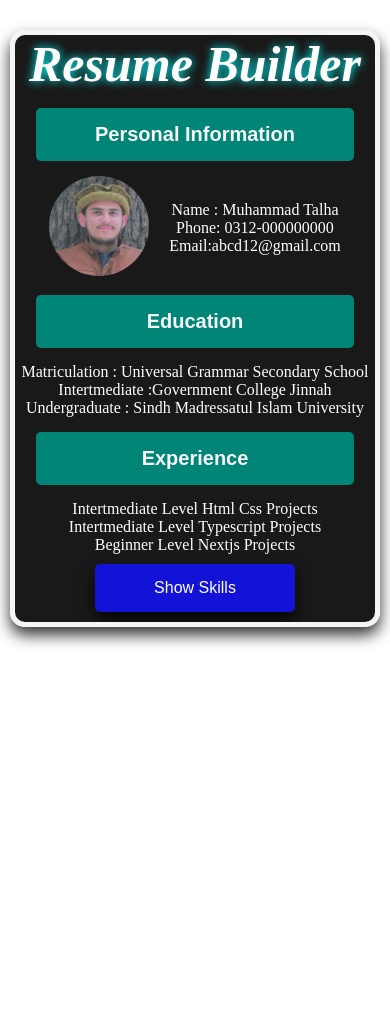
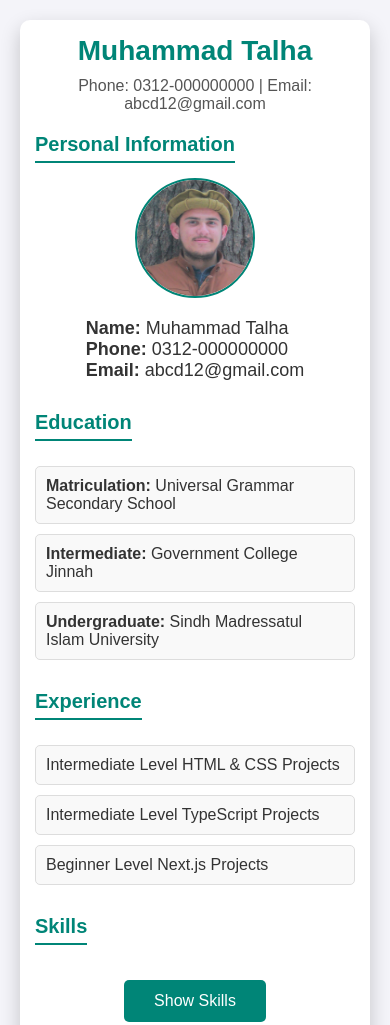
Before and after one commit to M-Talha183/resume-builder, a website: page milestone1&2/index.html in a window 390 px wide. Shown: the top 1025 px of the page. Before the commit the page ends 844 px from the top, so only its background shows below. Drawn offline with Linux system fonts and the light colour scheme.

Commit message:
Add modification

```diff
--- a/milestone1&2/index.html
+++ b/milestone1&2/index.html
@@ -1,4 +1,4 @@
-<!DOCTYPE html>
+<!-- <!DOCTYPE html>
 <html lang="en">
 <head>
     <meta charset="UTF-8">
@@ -33,7 +33,7 @@
             </div>
             <div>            <button class="btn" id="show-skills-btn">Show Skills</button> </div>
             <div id="skills" style="display: none;">
-              <!-- Your skills list here -->
+
               <ul>
                 <li>HTML</li>
                 <li>CSS</li>
@@ -54,7 +54,86 @@
               </ul>
             </div>
     </div>
-<!--  Front End -->
+
     <script src="script.js"></script>
 </body>
+</html> -->
+
+
+<!DOCTYPE html>
+<html lang="en">
+
+<head>
+    <meta charset="UTF-8">
+    <meta name="viewport" content="width=device-width, initial-scale=1.0">
+    <title>Professional Resume - Muhammad Talha</title>
+    <link rel="stylesheet" href="style.css">
+</head>
+
+<body>
+    <div class="main">
+        <div class="header">
+            <h1>Muhammad Talha</h1>
+            <p class="contact-info">
+                Phone: 0312-000000000 | Email: abcd12@gmail.com
+            </p>
+        </div>
+
+        <div class="section">
+            <h2 class="section-title">Personal Information</h2>
+            <div class="personal-info">
+                <img src="img.png.JPG" alt="Profile Picture">
+                <div class="personal-details">
+                    <p><strong>Name:</strong> Muhammad Talha</p>
+                    <p><strong>Phone:</strong> 0312-000000000</p>
+                    <p><strong>Email:</strong> abcd12@gmail.com</p>
+                </div>
+            </div>
+        </div>
+
+        <div class="section">
+            <h2 class="section-title">Education</h2>
+            <ul class="education-list">
+                <li><strong>Matriculation:</strong> Universal Grammar Secondary School</li>
+                <li><strong>Intermediate:</strong> Government College Jinnah</li>
+                <li><strong>Undergraduate:</strong> Sindh Madressatul Islam University</li>
+            </ul>
+        </div>
+
+        <div class="section">
+            <h2 class="section-title">Experience</h2>
+            <ul class="experience-list">
+                <li>Intermediate Level HTML & CSS Projects</li>
+                <li>Intermediate Level TypeScript Projects</li>
+                <li>Beginner Level Next.js Projects</li>
+            </ul>
+        </div>
+
+        <div class="section">
+            <h2 class="section-title">Skills</h2>
+            <button class="btn" id="show-skills-btn">Show Skills</button>
+            <div id="skills" style="display: none;">
+                <ul class="skills-list">
+                    <li>HTML</li>
+                    <li>CSS</li>
+                    <li>Tailwind CSS</li>
+                    <li>TypeScript</li>
+                    <li>JavaScript</li>
+                    <li>Node.js</li>
+                    <li>React</li>
+                    <li>GitHub</li>
+                    <li>Java</li>
+                    <li>C</li>
+                    <li>Next.js</li>
+                    <li>Figma</li>
+                    <li>UI Libraries</li>
+                    <li>UI Design</li>
+                </ul>
+            </div>
+        </div>
+    </div>
+
+    <script src="script.js"></script>
+</body>
+
 </html>
--- a/milestone1&2/style.css
+++ b/milestone1&2/style.css
@@ -1,153 +1,146 @@
+/* Reset Styles */
 * {
   margin: 0;
   padding: 0;
   box-sizing: border-box;
+  font-family: Arial, sans-serif;
 }
-body{
+
+body {
   display: flex;
   justify-content: center;
   align-items: center;
-  margin-top: 20px;
-  /* background: #000; */
-}
-#heading{
-  color: white;
-  font-weight: bolder;
-  font-size: 50px;
-  font-style: italic;
-  text-shadow: 0 0 10px cyan,;
-  text-shadow: 0 0 10px cyan,;
-  text-shadow: 0 0 10px cyan,;
-  text-shadow: 0 0 10px cyan;
+  background-color: #f4f4f9;
+  padding: 20px;
+  margin: 0;
 }
 
-img{
-    height:  100px;
-    width: 100px;
-    border-radius: 50%;
-}
-.personal{
-  display: flex;
-  justify-content: center;
-  align-items: center;
-  gap:20px;
-  flex-wrap: wrap;
+.main {
+  background-color: #ffffff;
+  width: 80%;
+  max-width: 900px;
+  padding: 20px;
+  border-radius: 10px;
+  box-shadow: 0 8px 20px rgba(0, 0, 0, 0.2);
+  color: #333;
+  margin-bottom: 20px;
 }
 
-.main{
-   display: grid;
-   justify-content: center;
+.header {
   text-align: center;
-    width: 900px;
-    max-width: auto;
-    height: auto;
-    color: white;
-    border: 5px solid rgb(245, 245, 245);
-    background-color: rgba(0, 0, 0, 0.9);
-    border-radius: 15px;
-    box-shadow: 0 8px 15px rgba(0,0,0, 0.8);
-    overflow-x: hidden;
-    overflow-y: hidden;
+  margin-bottom: 20px;
+}
 
+h1 {
+  font-size: 36px;
+  color: #008577;
+  margin-bottom: 10px;
 }
-#head{
 
-    font-family: Arial, Helvetica, 'Courier New', Courier, monospace;
-    font-size: 20px;
-    background-color:#008577;
-    margin: 15px;
-    padding: 15px;
+.contact-info {
+  font-size: 16px;
+  color: #555;
+}
+
+.section {
+  margin-bottom: 30px;
+}
+
+.section-title {
+  font-size: 24px;
+  color: #008577;
+  margin-bottom: 15px;
+  border-bottom: 2px solid #008577;
+  display: inline-block;
+  padding-bottom: 5px;
+}
+
+.personal-info {
+  display: flex;
+  align-items: center;
+  gap: 20px;
+  margin-bottom: 20px;
+}
+
+.personal-details {
+  font-size: 18px;
+}
+
+img {
+  height: 120px;
+  width: 120px;
+  border-radius: 50%;
+  border: 2px solid #008577;
+}
+
+.education-list,
+.experience-list,
+.skills-list {
+  list-style: none;
+  padding: 0;
+  margin: 0;
+}
+
+li {
+  margin: 10px 0;
+  padding: 10px;
+  background-color: #f9f9f9;
+  border: 1px solid #ddd;
   border-radius: 5px;
-   color:whitesmoke;
-   flex: 1 0 5rem;
+  font-size: 18px;
 }
-li{
-    list-style: none;
-    font-size: 20px;
-    padding: 5px;
-    border: 2px solid whitesmoke;
-    border-radius: 5px;
-    box-shadow: 0 8px 15px rgba(0,0,0, 0.8);
-    margin: 15px;
+
+li:hover {
+  background-color: #e0f7fa;
 }
-li:hover {
-    background-color:#1313ece7;
-    flex: 1 0 5rem;
 
-}
-p{
-    font-size: 20px;
-
-}
-/* CSS */
 .btn {
-  justify-content: center;
-    background-color:  #1313ece7;
+  background-color: #008577;
   color: #fff;
-    padding: 15px 40px  ;
+  padding: 12px 30px;
   font-size: 16px;
   border: none;
   border-radius: 5px;
   cursor: pointer;
-    margin: 10px;
-    width: 200px;
-    box-shadow: 0 8px 15px rgba(0,0,0, 0.8);
+  transition: background-color 0.3s ease;
+  display: block;
+  margin: 20px auto;
 }
-  .btn:hover{
-    background-color: rgb(21, 128, 163);
+
+.btn:hover {
+  background-color: #00695c;
 }
 
 .btn:active {
   transform: scale(0.98);
-    box-shadow: 3px 2px 22px 1px rgba(0, 0, 0, 0.24);
 }
 
-
-/* For screens with a maximum width of 768px (tablets and smaller) */
 @media only screen and (max-width: 768px) {
   .main {
-      width: 100%;
-      height: auto;
-      top: 0;
-      left: 0;
-      transform: none;
-      margin: 20px;
+      width: 95%;
+      padding: 15px;
   }
-    .img {
+
+  h1 {
+      font-size: 28px;
+  }
+
+  .personal-info {
       flex-direction: column;
       align-items: center;
   }
-    li {
-      margin-left: 0;
-      padding: 10px;
-      width: 100%;
-      border-radius: 5px;
-    }
 }
 
-  /* For screens with a maximum width of 480px (mobile devices) */
 @media only screen and (max-width: 480px) {
   .main {
       width: 100%;
-      height: auto;
-      top: 0;
-      left: 0;
-      transform: none;
-      margin: 10px;
-      overflow: hidden;
   }
-    .img {
-      flex-direction: column;
-      align-items: center;
 
+  .section-title {
+      font-size: 20px;
   }
+
   li {
-      margin-left: 0;
-      padding: 10px;
-      width: 100%;
-      border-radius: 5px;
-    }
-    p {
       font-size: 16px;
   }
 }
```
Lines whose indentation alone changed are shown as unchanged.
